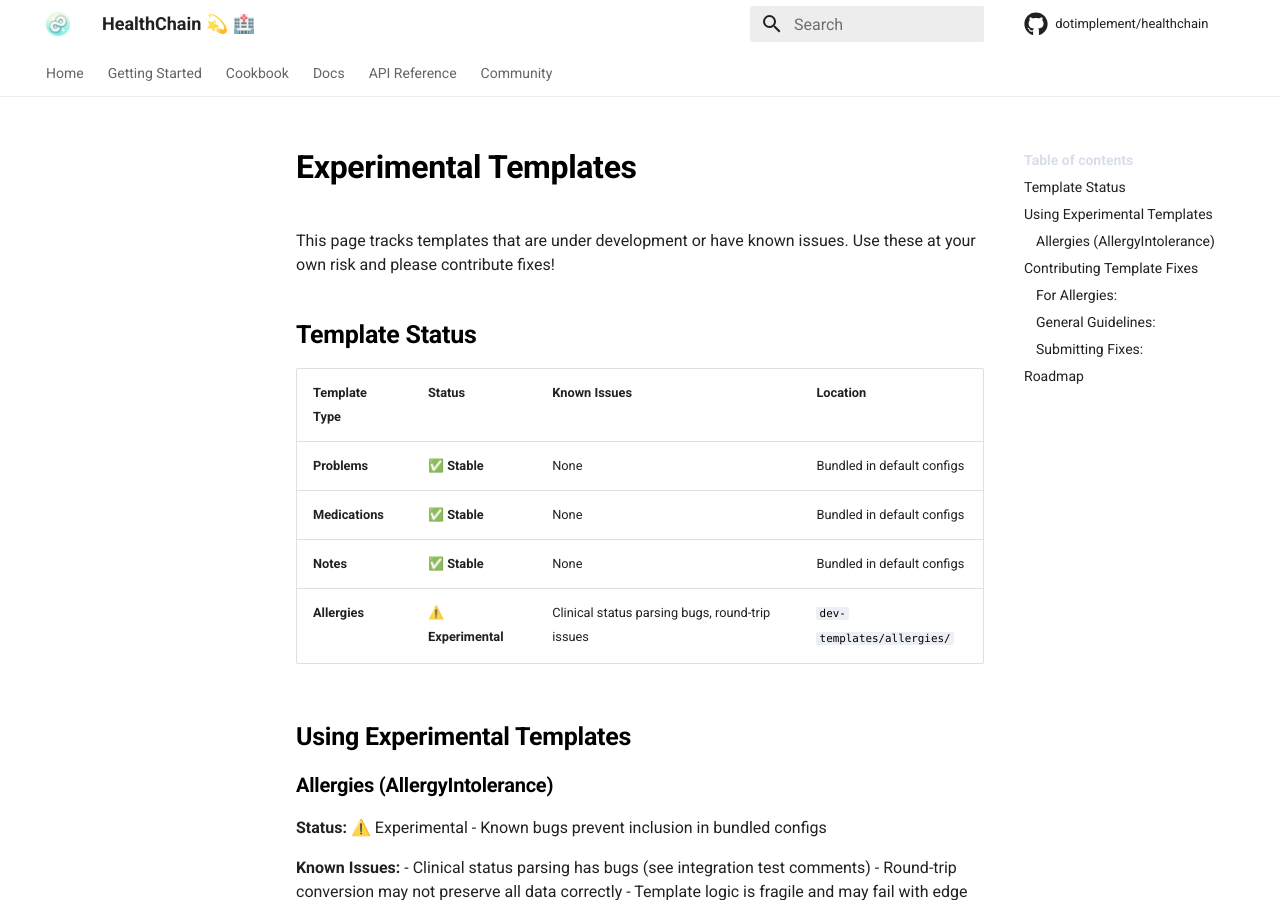
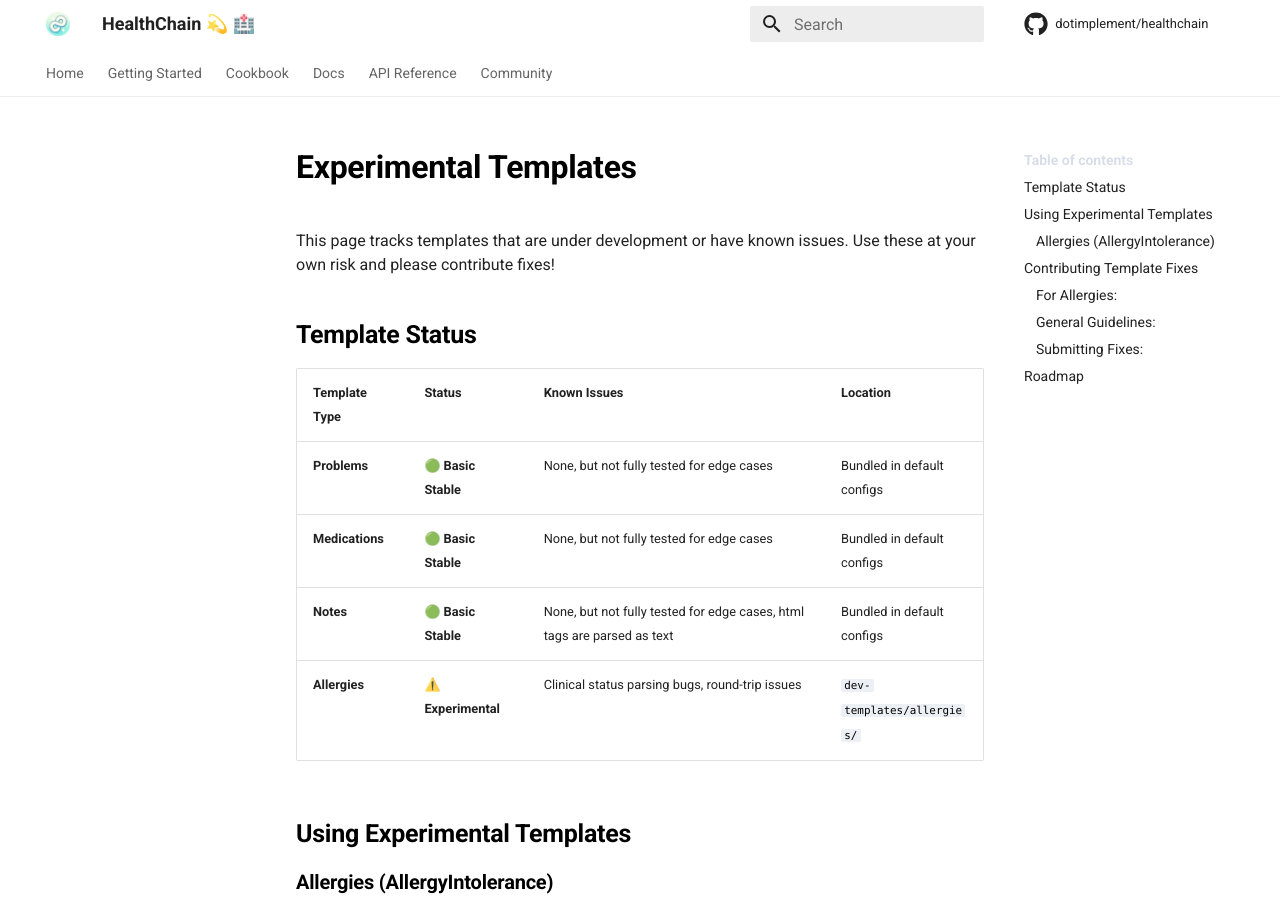
Before and after one commit to dotimplement/HealthChain, an MkDocs documentation site: the page built from docs/reference/interop/experimental.md, in a window 1280 px wide and 900 px high. Built offline with MkDocs 1.6.1 and Material for MkDocs 9.7.7, drawn with Linux system fonts in a browser that asks for light colours; comment, search, counter and statistics services are not loaded.

Commit message:
Docs edit

```diff
--- a/docs/reference/interop/experimental.md
+++ b/docs/reference/interop/experimental.md
@@ -6,9 +6,9 @@ This page tracks templates that are under development or have known issues. Use
 
 | Template Type | Status | Known Issues | Location |
 |---------------|--------|--------------|----------|
-| **Problems** | ✅ **Stable** | None | Bundled in default configs |
-| **Medications** | ✅ **Stable** | None | Bundled in default configs |
-| **Notes** | ✅ **Stable** | None | Bundled in default configs |
+| **Problems** | 🟢 **Basic Stable** | None, but not fully tested for edge cases | Bundled in default configs |
+| **Medications** | 🟢 **Basic Stable** | None, but not fully tested for edge cases | Bundled in default configs |
+| **Notes** | 🟢 **Basic Stable** | None, but not fully tested for edge cases, html tags are parsed as text | Bundled in default configs |
 | **Allergies** | ⚠️ **Experimental** | Clinical status parsing bugs, round-trip issues | `dev-templates/allergies/` |
 
 ## Using Experimental Templates
```
Also changed, not shown: 1 other file.
